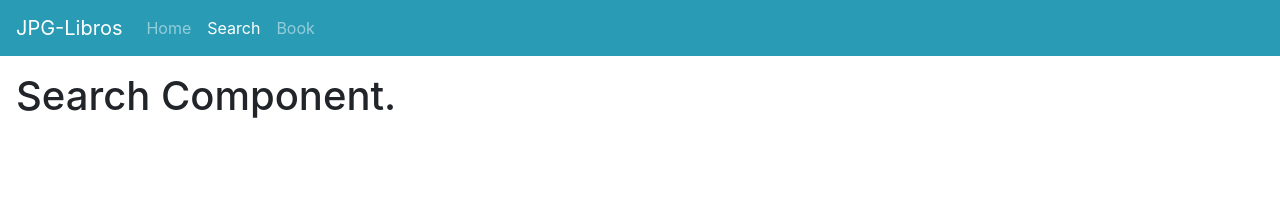
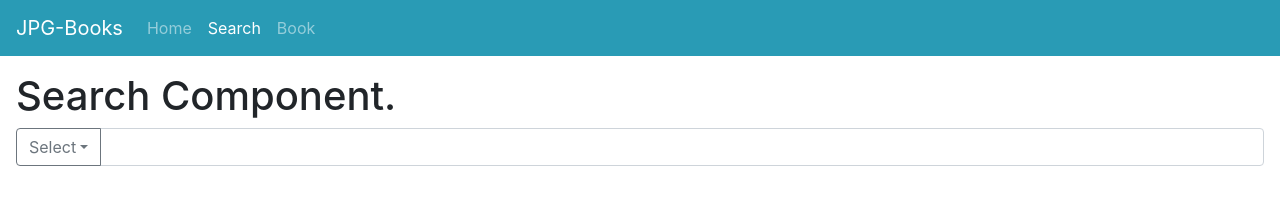
Before and after one commit to AngelCruz2001/React-Libros-openlibra, a React (Create React App) app: page /Search in a window 1280 px wide. Shown: the top 216 px of the page. Built offline with nearby package versions, Linux system fonts and the light colour scheme.

Commit message:
Input creado

```diff
--- a/package.json
+++ b/package.json
@@ -6,6 +6,7 @@
     "@testing-library/jest-dom": "^4.2.4",
     "@testing-library/react": "^9.3.2",
     "@testing-library/user-event": "^7.1.2",
+    "bootstrap": "^4.5.2",
     "node-sass": "^4.14.1",
     "react": "^16.13.1",
     "react-dom": "^16.13.1",
--- a/public/index.html
+++ b/public/index.html
@@ -11,7 +11,15 @@
   <link rel="manifest" href="%PUBLIC_URL%/manifest.json" />
   <link rel="stylesheet" href="https://stackpath.bootstrapcdn.com/bootstrap/4.5.2/css/bootstrap.min.css"
     integrity="sha384-JcKb8q3iqJ61gNV9KGb8thSsNjpSL0n8PARn9HuZOnIxN0hoP+VmmDGMN5t9UJ0Z" crossorigin="anonymous">
-
+  <script src="https://code.jquery.com/jquery-3.5.1.slim.min.js"
+    integrity="sha384-DfXdz2htPH0lsSSs5nCTpuj/zy4C+OGpamoFVy38MVBnE+IbbVYUew+OrCXaRkfj"
+    crossorigin="anonymous"></script>
+  <script src="https://cdn.jsdelivr.net/npm/popper.js@1.16.1/dist/umd/popper.min.js"
+    integrity="sha384-9/reFTGAW83EW2RDu2S0VKaIzap3H66lZH81PoYlFhbGU+6BZp6G7niu735Sk7lN"
+    crossorigin="anonymous"></script>
+  <script src="https://stackpath.bootstrapcdn.com/bootstrap/4.5.2/js/bootstrap.min.js"
+    integrity="sha384-B4gt1jrGC7Jh4AgTPSdUtOBvfO8shuf57BaghqFfPlYxofvL8/KUEfYiJOMMV+rV"
+    crossorigin="anonymous"></script>
   <title>Books</title>
 </head>
 
--- a/src/components/Book/Book.js
+++ b/src/components/Book/Book.js
@@ -6,7 +6,7 @@ import { BookImage } from './BookImage'
 import { useFetch } from '../../hooks/useFetch';
 
 export const Book = () => {
-    const { data, loading, error } = useFetch(16806,"BookId");
+    const { data, loading } = useFetch(16806,"BookId");
     const libro = !loading ? data[0] : {}
     return (
         <>
--- a/src/components/Navigation/Nav.js
+++ b/src/components/Navigation/Nav.js
@@ -1,10 +1,10 @@
 import React from 'react';
-import {Link,Router,NavLink} from 'react-router-dom';
+import { Link, NavLink } from 'react-router-dom';
 
 export const Nav = () => {
     return (
-        <nav className="navbar navbar-expand-lg navbar-dark " style={{backgroundColor:'#299BB5'}}>
-            <Link className="navbar-brand" to="/Home">JPG-Libros</Link>
+        <nav className="navbar navbar-expand-lg navbar-dark " style={{ backgroundColor: '#299BB5' }}>
+            <Link className="navbar-brand" to="/Home">JPG-Books</Link>
 
             <div className="collapse navbar-collapse" id="navbarNavAltMarkup">
                 <div className="navbar-nav">
--- a/src/components/Screens/SearchScreen.js
+++ b/src/components/Screens/SearchScreen.js
@@ -1,10 +1,12 @@
 import React from 'react'
+import { Search } from '../Search/Search'
 
 
 export const SearchScreen = () => {
     return (
         <div>
             <h1>Search Component.</h1>
+            <Search/>
         </div>
     )
 }
--- /dev/null
+++ b/src/components/Search/InputSearch.js
@@ -0,0 +1,13 @@
+import React from 'react'
+import { ItemDropDown } from './ItemDropDown'
+
+export const InputSearch = () => {
+    return (
+        <>
+            <div className="input-group mb-3">
+                <ItemDropDown />
+                <input type="text" className="form-control" aria-label="Text input with segmented dropdown button" />
+            </div>
+        </>
+    )
+}
--- /dev/null
+++ b/src/components/Search/ItemDropDown.js
@@ -0,0 +1,49 @@
+import React, { useState } from 'react'
+
+export const ItemDropDown = () => {
+    const values = ['Name', 'Category', 'KeyWords', 'Author'];
+    const [state, setState] = useState("Select");
+
+    const handleItemClick = ({ target }) => {
+        for (let i = 0; i < 4; i++) {
+            i === parseInt(target.id)
+                ?
+                document.getElementById(i).setAttribute("class", 'dropdown-item active')
+                :
+                document.getElementById(i).setAttribute("class", 'dropdown-item')
+        }
+        setState(values[parseInt(target.id)])
+    }
+
+    return (
+        <>
+            <div className="input-group-prepend">
+                <button
+                    className="btn btn-outline-secondary dropdown-toggle"
+                    type="button"
+                    data-toggle="dropdown"
+                    aria-haspopup="true"
+                    aria-expanded="false">
+                    {state}
+                </button>
+                <div className="dropdown-menu">
+                    {
+                        values.map((select, i) => (
+                            <p
+                                className="dropdown-item"
+                                id={i}
+                                key={i}
+                                name={select}
+                                onClick={handleItemClick}
+                            >
+                                {select}
+                            </p>
+
+                        ))
+                    }
+                </div>
+            </div>
+
+        </>
+    )
+}
--- /dev/null
+++ b/src/components/Search/Search.js
@@ -0,0 +1,10 @@
+import React from 'react'
+import { InputSearch } from './InputSearch'
+
+export const Search = () => {
+    return (
+        <div>
+            <InputSearch />
+        </div>
+    )
+}
--- /dev/null
+++ b/src/index.css
@@ -0,0 +1,3 @@
+body {
+    background-color: black;
+}
--- a/src/routes/AppRouter.js
+++ b/src/routes/AppRouter.js
@@ -3,7 +3,6 @@ import {
     BrowserRouter as Router,
     Switch,
     Route,
-    Link,
     Redirect
 } from "react-router-dom";
 import { HomeScreen } from '../components/Screens/HomeScreen';
```
Also changed, not shown: 2 other files (tests, documents, lock files or other folders).
